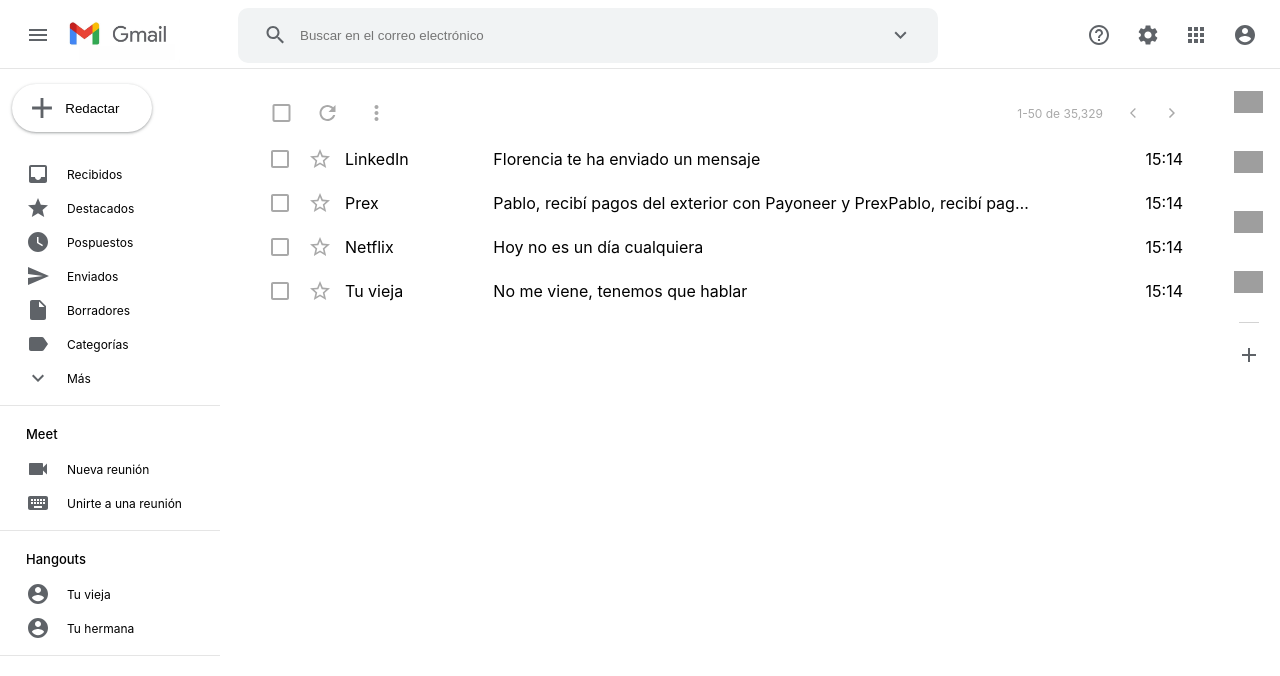
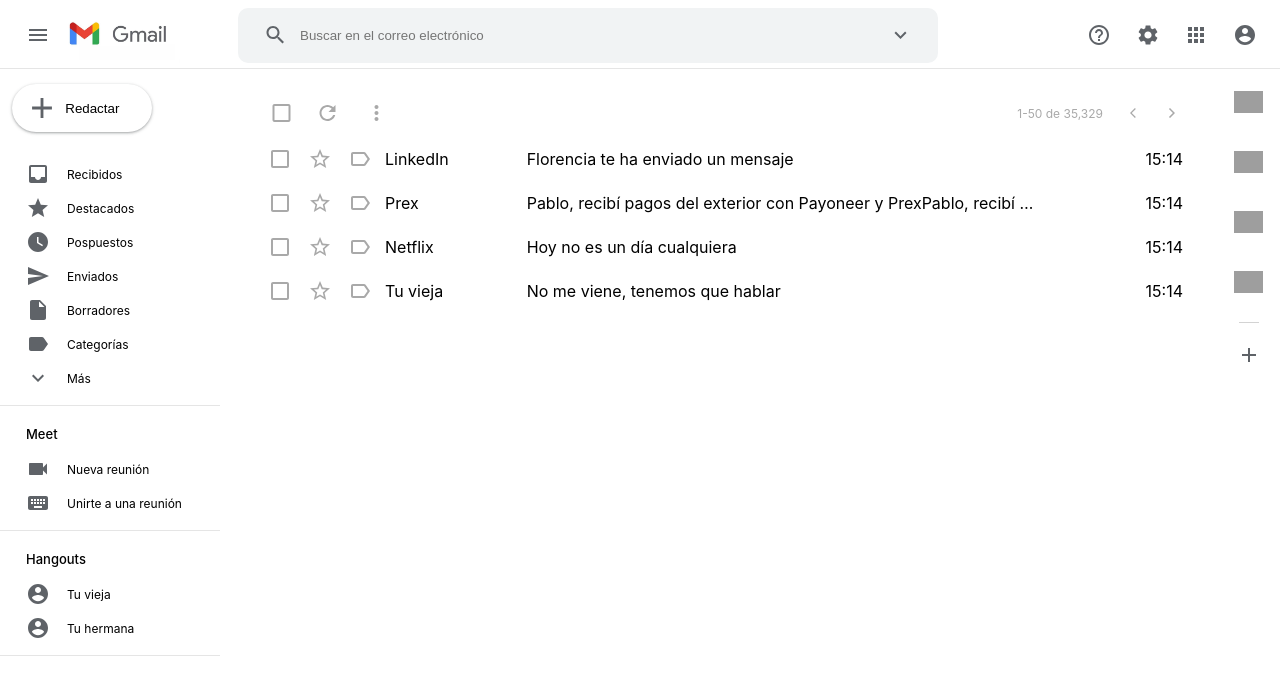
Before and after one commit to pablopoggiog/mail-it, a React (Create React App) app: page / in a window 1280 px wide. Shown: the top 676 px of the page. Built offline with nearby package versions, Linux system fonts and the light colour scheme; grey boxes are pictures that could not be loaded.

Commit message:
Add important mail label to ElementListElement

```diff
--- a/src/components/EmailsList/components/EmailsListElement.js
+++ b/src/components/EmailsList/components/EmailsListElement.js
@@ -3,6 +3,8 @@
 import {
   Star as StarIcon,
   StarBorder as StarBorderIcon,
+  LabelOutlined as LabelOutlinedIcon,
+  Label as LabelIcon,
 } from "@material-ui/icons";
 import { Container, User, Subject, Time } from "./styles";
 
@@ -10,6 +12,7 @@
   <Container>
     <Checkbox />
     <Checkbox icon={<StarBorderIcon />} checkedIcon={<StarIcon />} />
+    <Checkbox icon={<LabelOutlinedIcon />} checkedIcon={<LabelIcon />} />
     <User>{userName}</User>
     <Subject>{subject}</Subject>
     <Time>{time}</Time>
--- a/src/components/EmailsList/components/styles.js
+++ b/src/components/EmailsList/components/styles.js
@@ -2,7 +2,7 @@
 
 export const Container = styled.div`
   display: grid;
-  grid-template-columns: 30px 30px 1fr 4fr 1fr;
+  grid-template-columns: 30px 30px 30px 1fr 4fr 1fr;
   align-items: center;
   gap: 10px;
   width: 100%;
```
